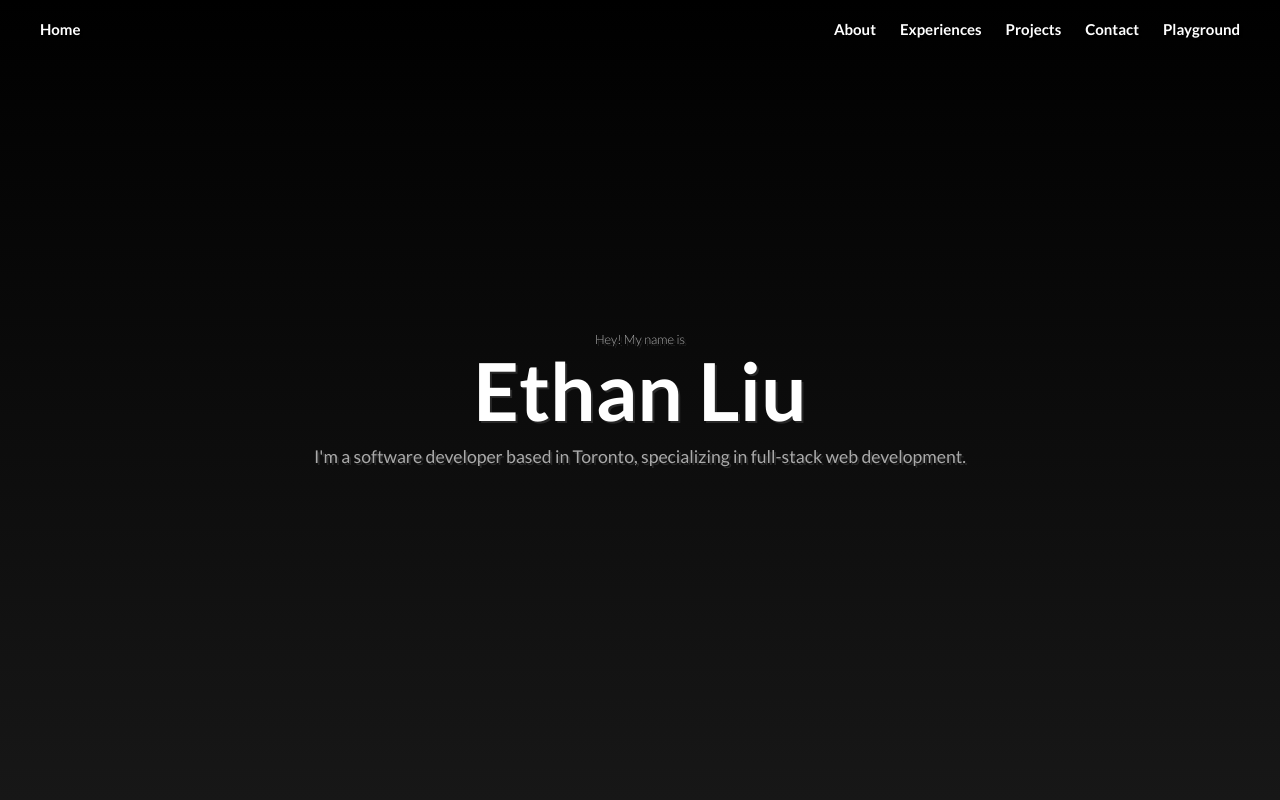
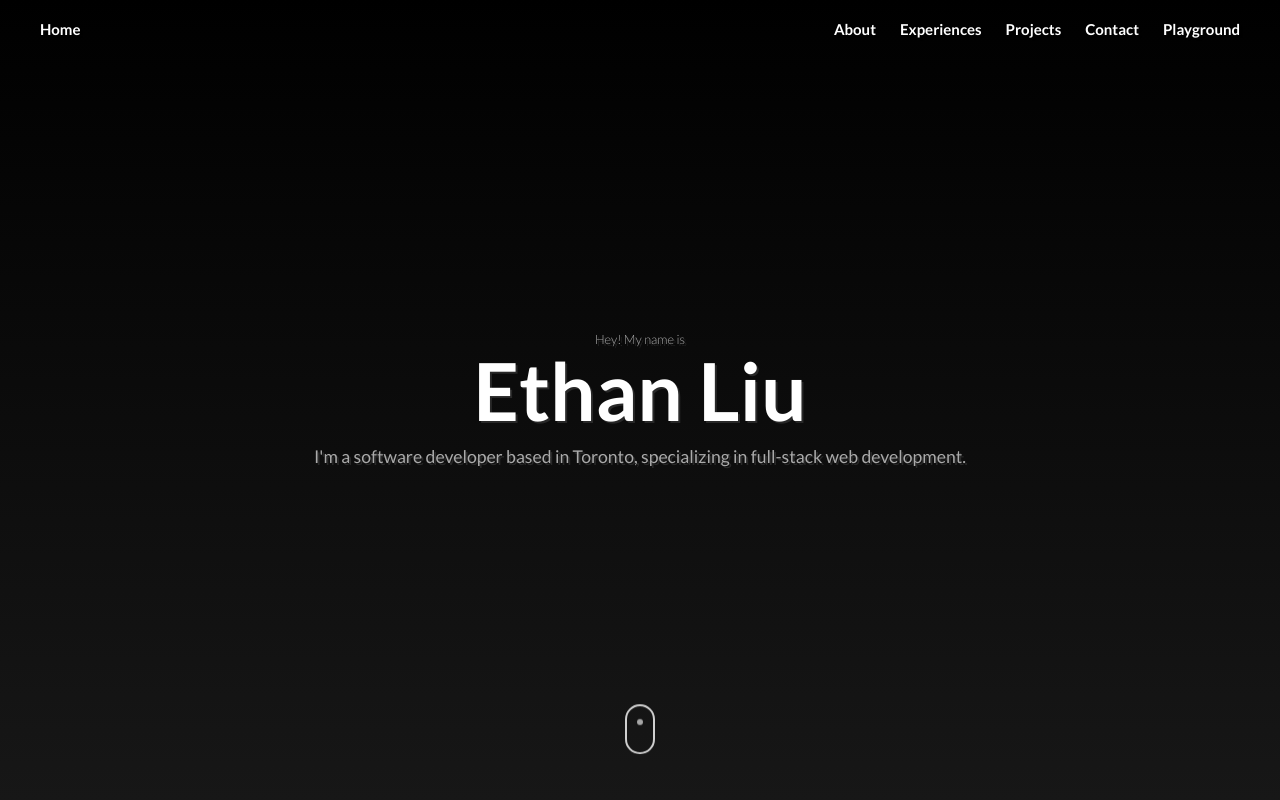
Before and after one commit to ethanliu24/portfolio, a React (Vite) app: page / in a window 1280 px wide. Shown: the top 800 px of the page. Built offline with nearby package versions, Linux system fonts and the light colour scheme.

Commit message:
changed header content

```diff
--- a/src/components/main_page/Header.jsx
+++ b/src/components/main_page/Header.jsx
@@ -4,6 +4,9 @@ function Header() {
       <p className="text-shadow">Hey! My name is</p>
       <h1 className="text-shadow">Ethan Liu</h1>
       <h6 className="text-shadow">I'm a software developer based in Toronto, specializing in full-stack web development.</h6>
+      <div id="mouse-container">
+        <div id="mouse-scroll"></div>
+      </div>
     </div>
   )
 }
```
